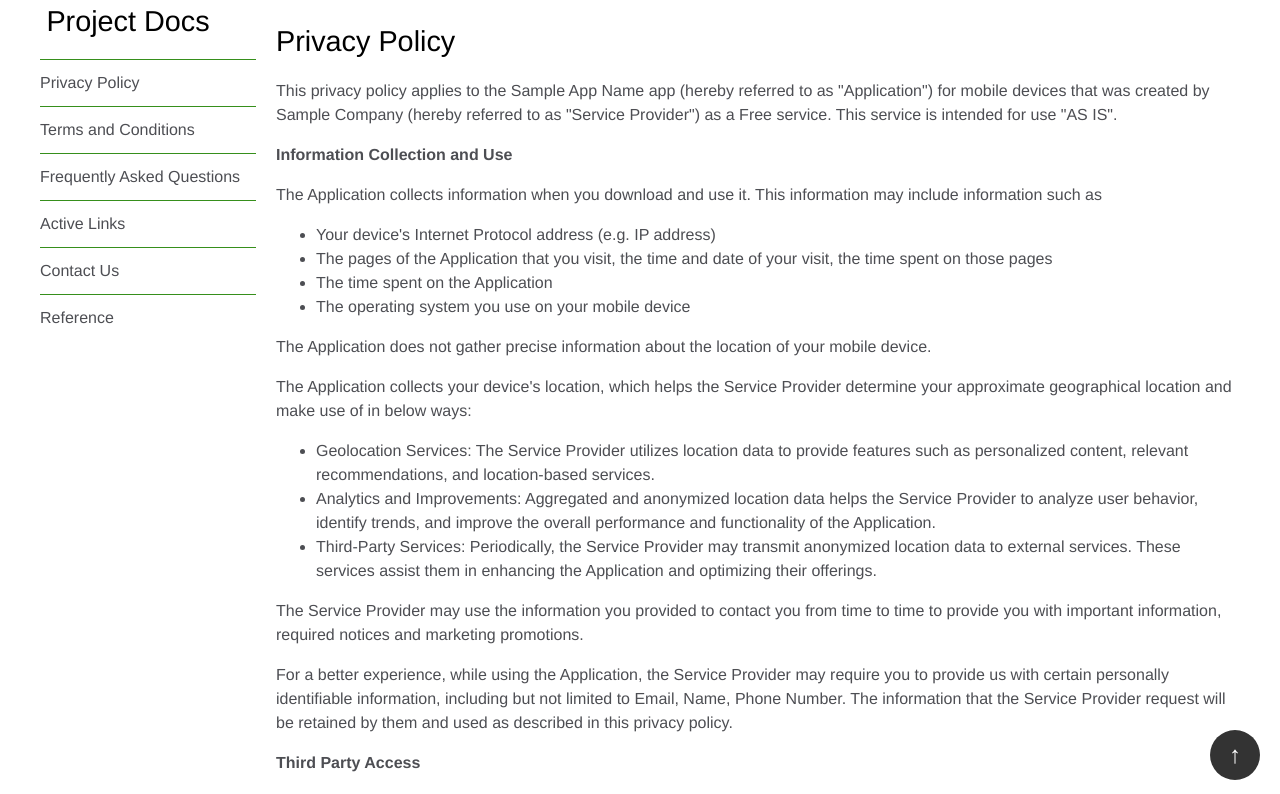
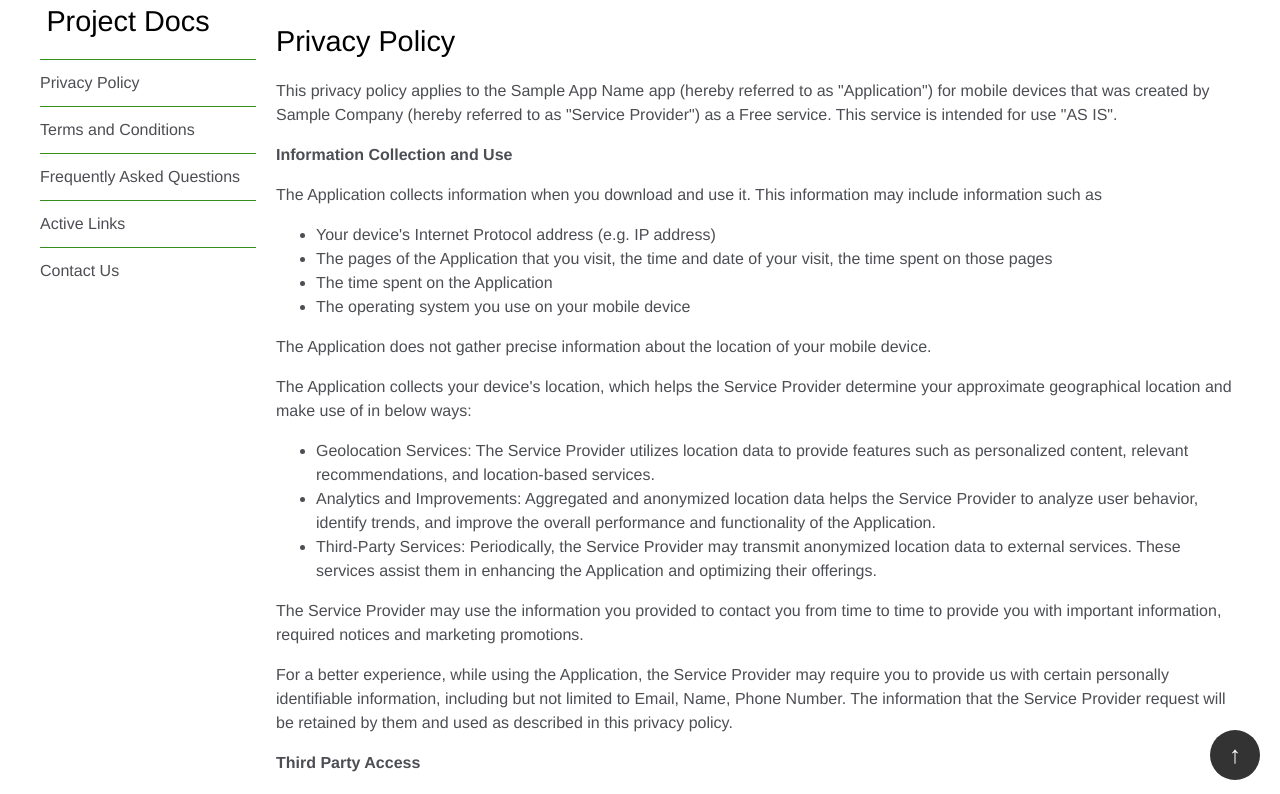
Before and after one commit to mg-e/template, a plain HTML site: page index.html in a window 1280 px wide. Shown: the top 794 px of the page. Drawn offline with Linux system fonts and the light colour scheme.

Commit message:
remove dummy

```diff
--- a/index.html
+++ b/index.html
@@ -24,9 +24,6 @@
                 </li>
                 <li>
                     <a class="nav-link" href="#Contact">Contact Us</a>
-                </li>
-                <li>
-                    <a class="nav-link" href="#Reference">Reference</a>
                 </li>
             </ul>
         </nav>
@@ -123,15 +120,6 @@
                     <li>Contact us via email at <a href="mailto:support@example.com">Support@example.com</a></a></li>
                 </ul>
             </section>
-
-
-            <section class="main-section" id="Reference">
-                <header>Reference</header>
-                <ul>
-                    <li>All the documentation in this page is taken from <a href="https://developer.mozilla.org/en-US/docs/Web/JavaScript/Guide">MDN</a></li>
-                </ul>
-            </section>
-
         </main>
         <a href="#top" class="scroll-to-top">↑</a>
         <script src="script.js"></script>
```
